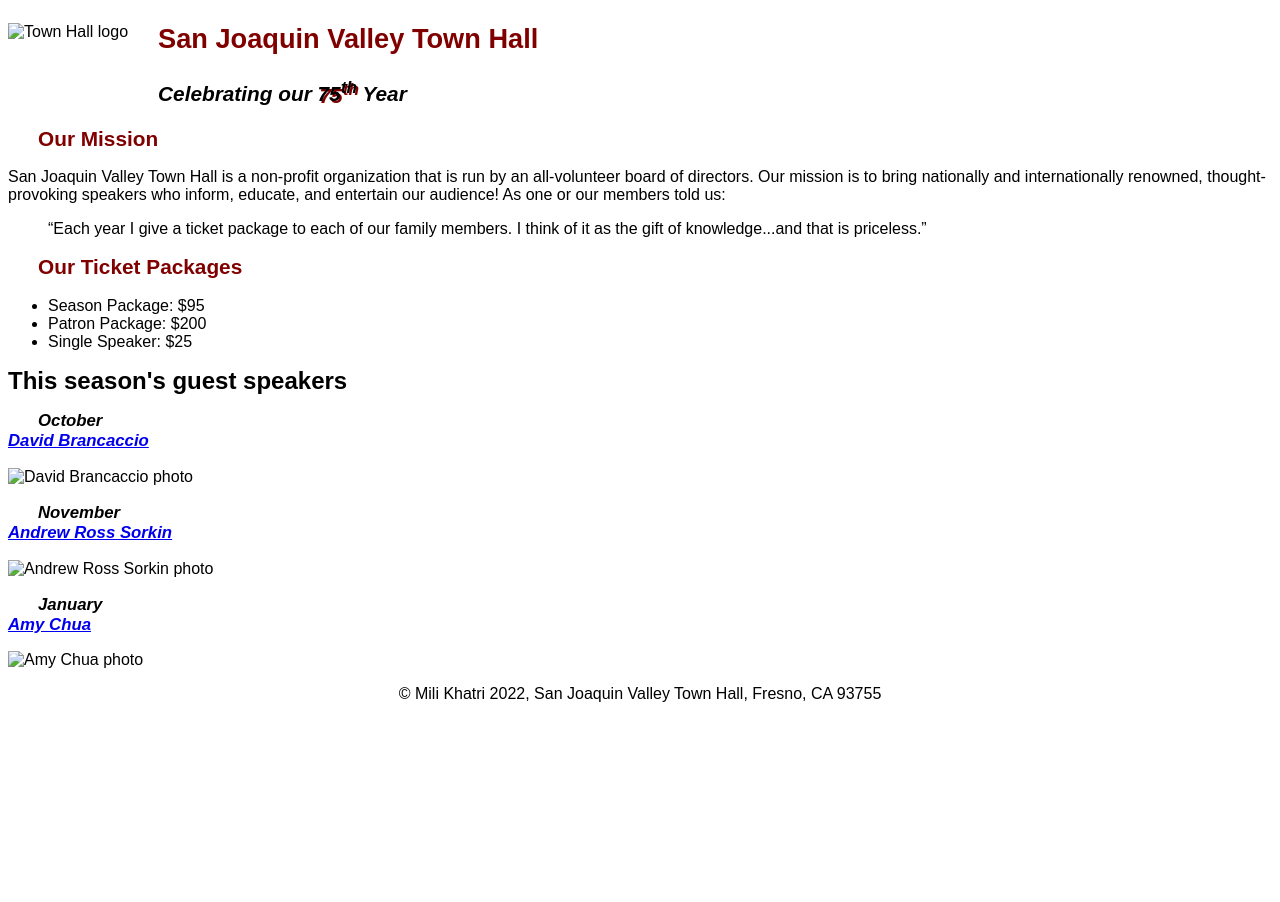
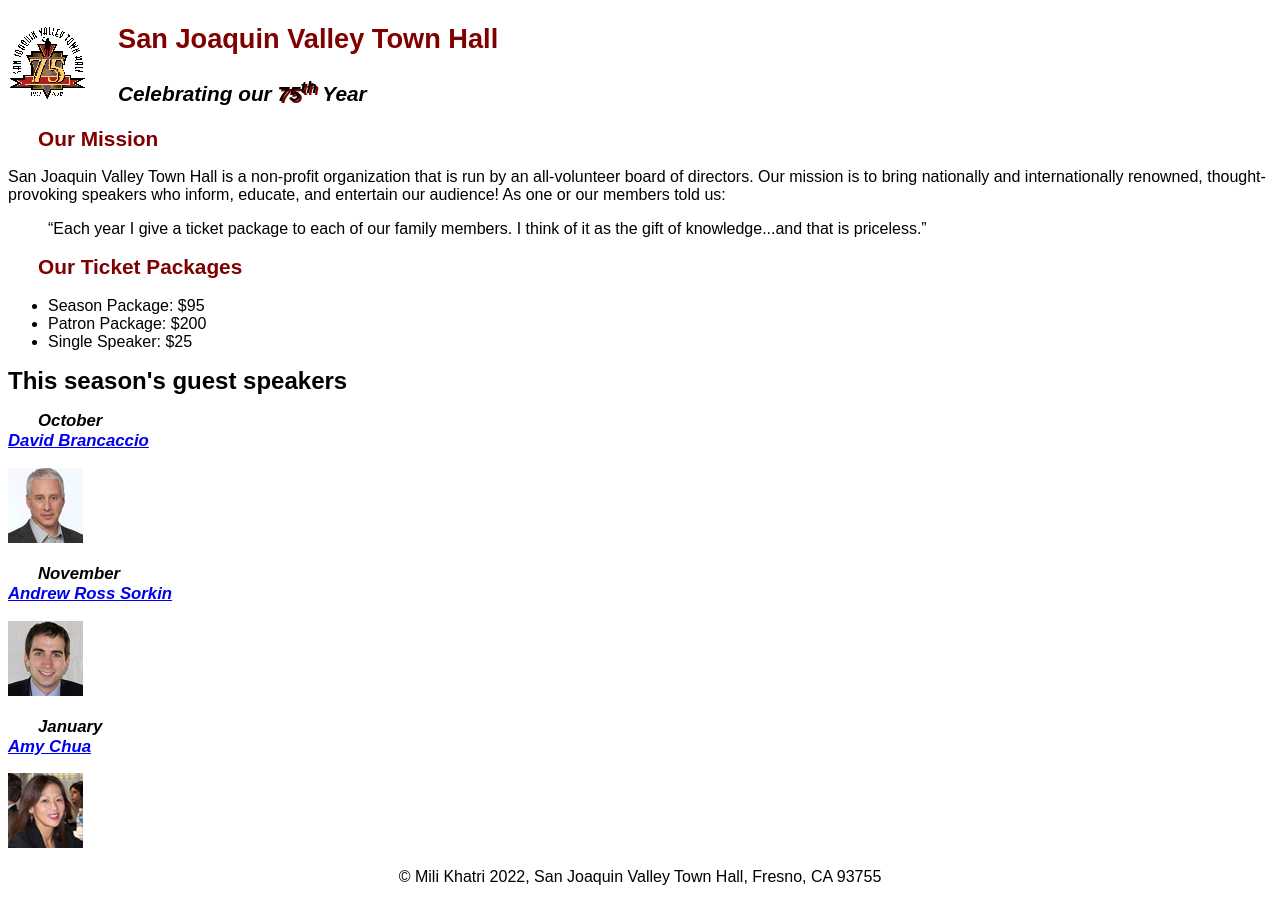
Before and after one commit to milikhatri/A08, a plain HTML site: page index.html in a window 1280 px wide. Before the commit the page ends 800 px from the top, so only its background shows below. Drawn offline with Linux system fonts and the light colour scheme; files that its build step writes are made by us from their sources.

Commit message:
Update index.html

```diff
--- a/index.html
+++ b/index.html
@@ -4,13 +4,13 @@
 <head>
 	<meta charset="utf-8">
 	<title>San Joaquin Valley Town Hall</title>
-	<link rel="stylesheet" href="styles/c4_main.css">
-	<link rel="shortcut icon" href="images/favicon.ico">
+	<link rel="stylesheet" href="c4_main.css">
+	<link rel="shortcut icon" href="favicon.ico">
 </head>
 
 <body>
 	<header>
-		<img src="images/town_hall_logo.gif" alt="Town Hall logo" height="80">
+		<img src="town_hall_logo.gif" alt="Town Hall logo" height="80">
 		<h2>San Joaquin Valley Town Hall</h2>
 		<h3>Celebrating our <em class=shadow>75<sup>th</sup></em> Year</h3>
 	</header>
@@ -31,12 +31,12 @@
 		</ul>
 
 		<h1>This season's guest speakers</h1>
-		<h3>October<br><a href="speakers/brancaccio.html">David Brancaccio</a></h3>
-		<img src="images/brancaccio75.jpg" alt="David Brancaccio photo">
-		<h3>November<br><a href="speakers/sorkin.html">Andrew Ross Sorkin</a></h3>
-		<img src="images/sorkin75.jpg" alt="Andrew Ross Sorkin photo">
-		<h3>January<br><a href="speakers/chua.html">Amy Chua</a></h3>
-		<img src="images/chua75.jpg" alt="Amy Chua photo">
+		<h3>October<br><a href="brancaccio.html">David Brancaccio</a></h3>
+		<img src="brancaccio75.jpg" alt="David Brancaccio photo">
+		<h3>November<br><a href="sorkin.html">Andrew Ross Sorkin</a></h3>
+		<img src="sorkin75.jpg" alt="Andrew Ross Sorkin photo">
+		<h3>January<br><a href="chua.html">Amy Chua</a></h3>
+		<img src="chua75.jpg" alt="Amy Chua photo">
 	</main>
 	<footer>
 		<p>&copy; Mili Khatri 2022, San Joaquin Valley Town Hall, Fresno, CA 93755</p>
```
